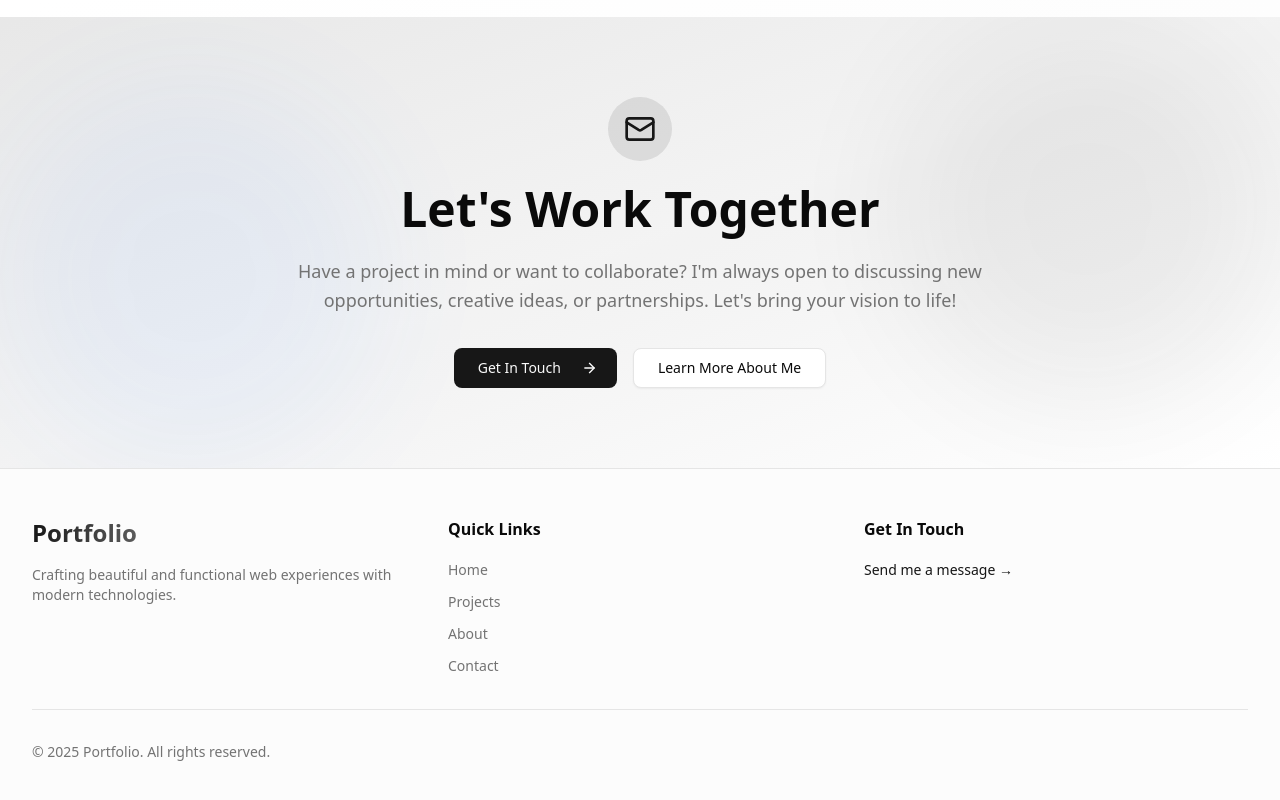
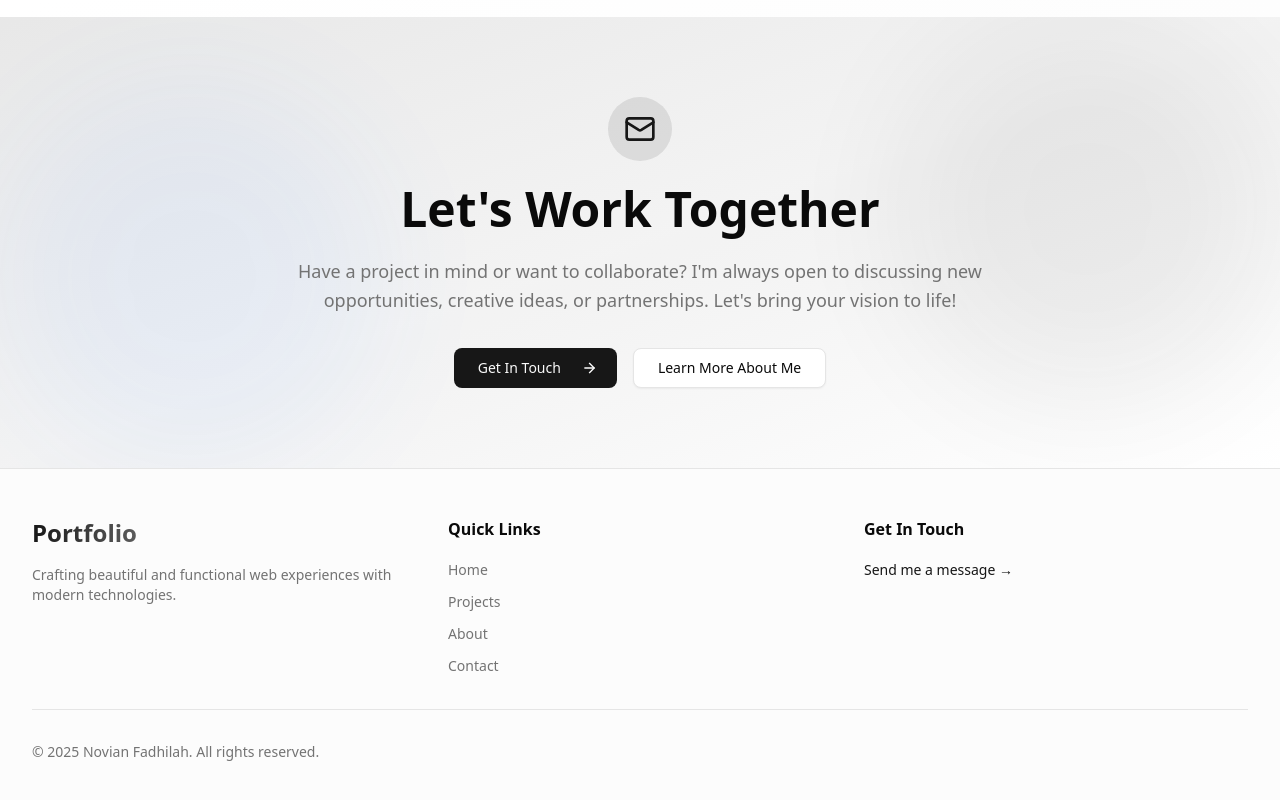
Before and after one commit to nopianpdlh/portfolio-app, a Next.js app: page / in a window 1280 px wide. Shown: the part 847-1647 px from the top of the page. Built offline with nearby package versions, Linux system fonts and the light colour scheme; no server answers; the database is empty.

Commit message:
fix: update copyright notice in footer

```diff
--- a/src/components/layout/Footer.tsx
+++ b/src/components/layout/Footer.tsx
@@ -164,7 +164,7 @@ export default function Footer({ settings }: FooterProps) {
         {/* Bottom Bar */}
         <div className="flex flex-col sm:flex-row justify-between items-center gap-4">
           <p className="text-sm text-muted-foreground text-center sm:text-left">
-            © {currentYear} Portfolio. All rights reserved.
+            © {currentYear} Novian Fadhilah. All rights reserved.
           </p>
 
 
```
